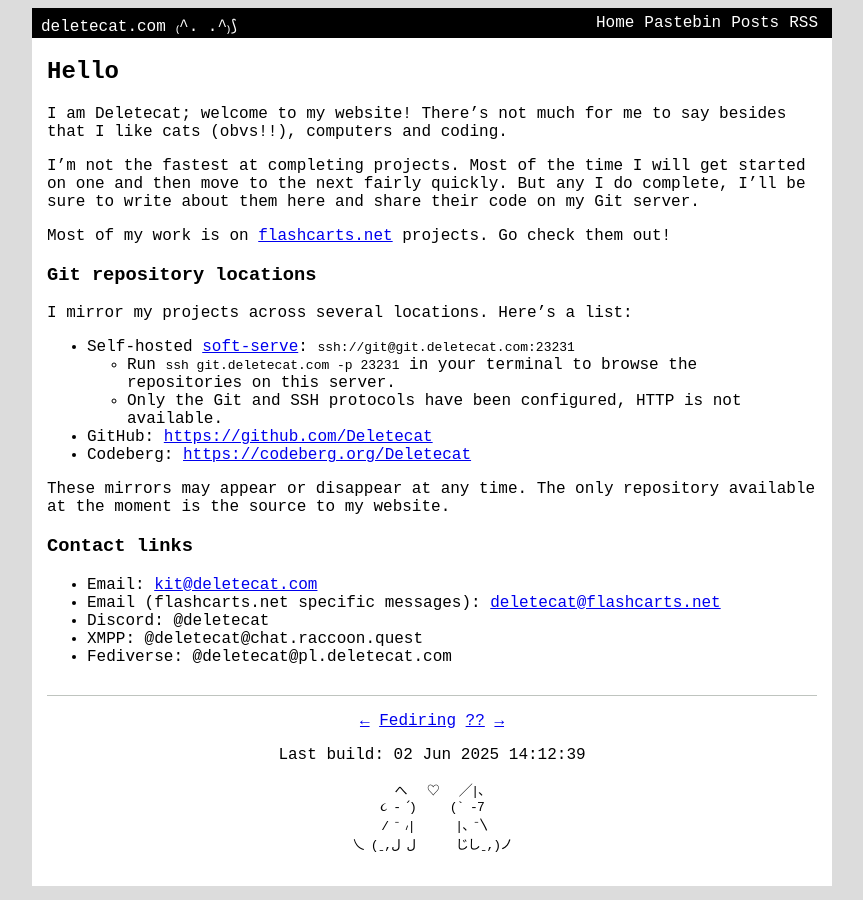
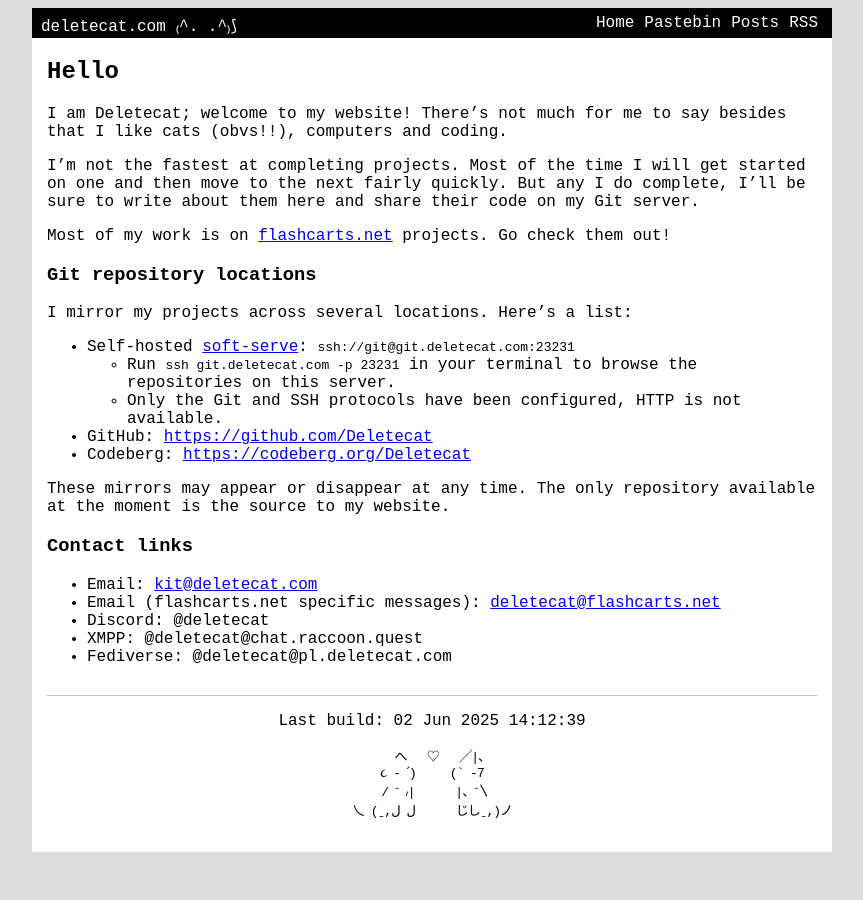
Before and after one commit to Deletecat/deletecat-com, a Jekyll site: the page built from index.md, in a window 1280 px wide. Shown: the whole page, without its empty margins (208-1071 px from the left). Built offline with Jekyll 4.4.1, drawn with Linux system fonts in a browser that asks for light colours.

Commit message:
remove fediring

```diff
--- a/_includes/footer.html
+++ b/_includes/footer.html
@@ -1,11 +1,5 @@
 <footer>
     <hr>
-    <p>
-        <a href="https://fediring.net/previous?host=deletecat.com">←</a>
-        <a href="https://fediring.net/">Fediring</a>
-        <a href="https://fediring.net/random">??</a>
-        <a href="https://fediring.net/next?host=deletecat.com">→</a>
-    </p>
     <p>Last build: {{ site.time | date: "%d %h %Y %H:%M:%S"}}</p>
     <pre aria-label="ASCII Cats in love">
    へ   ♡   ╱|、
```
